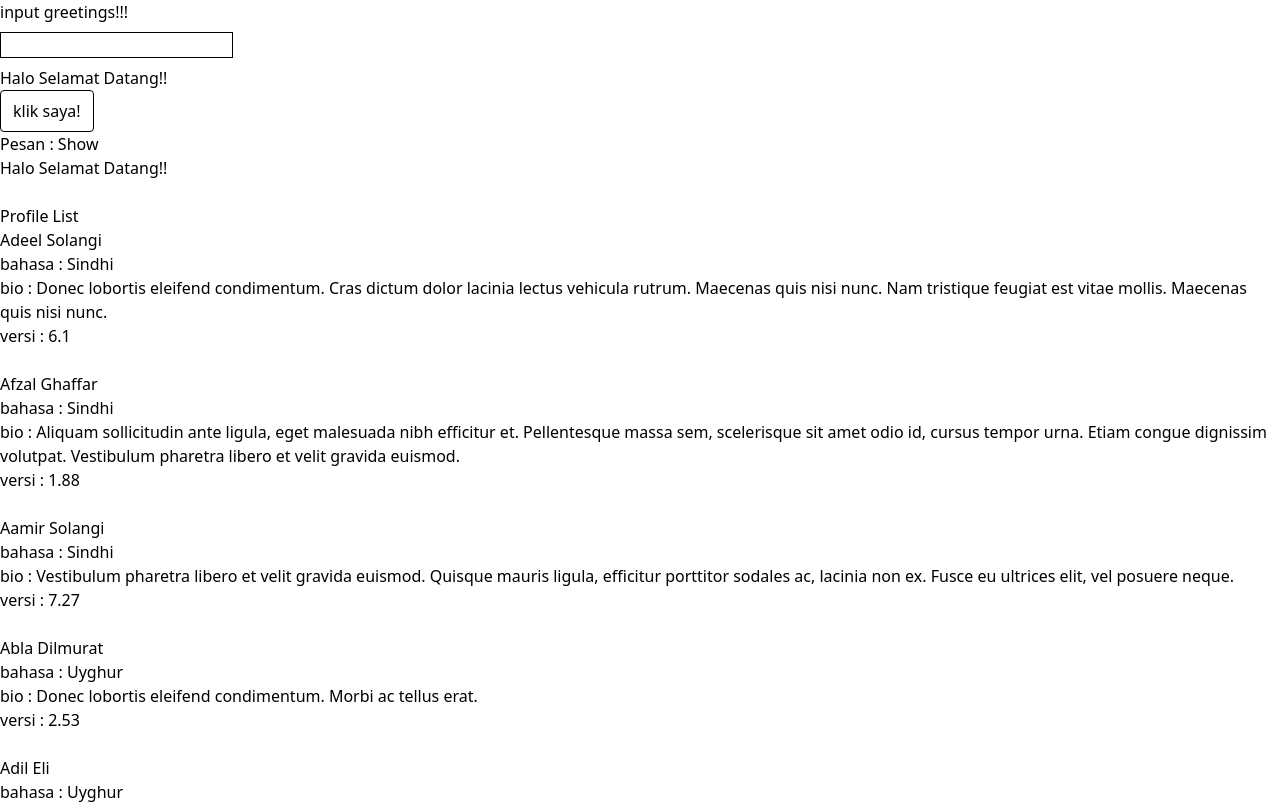
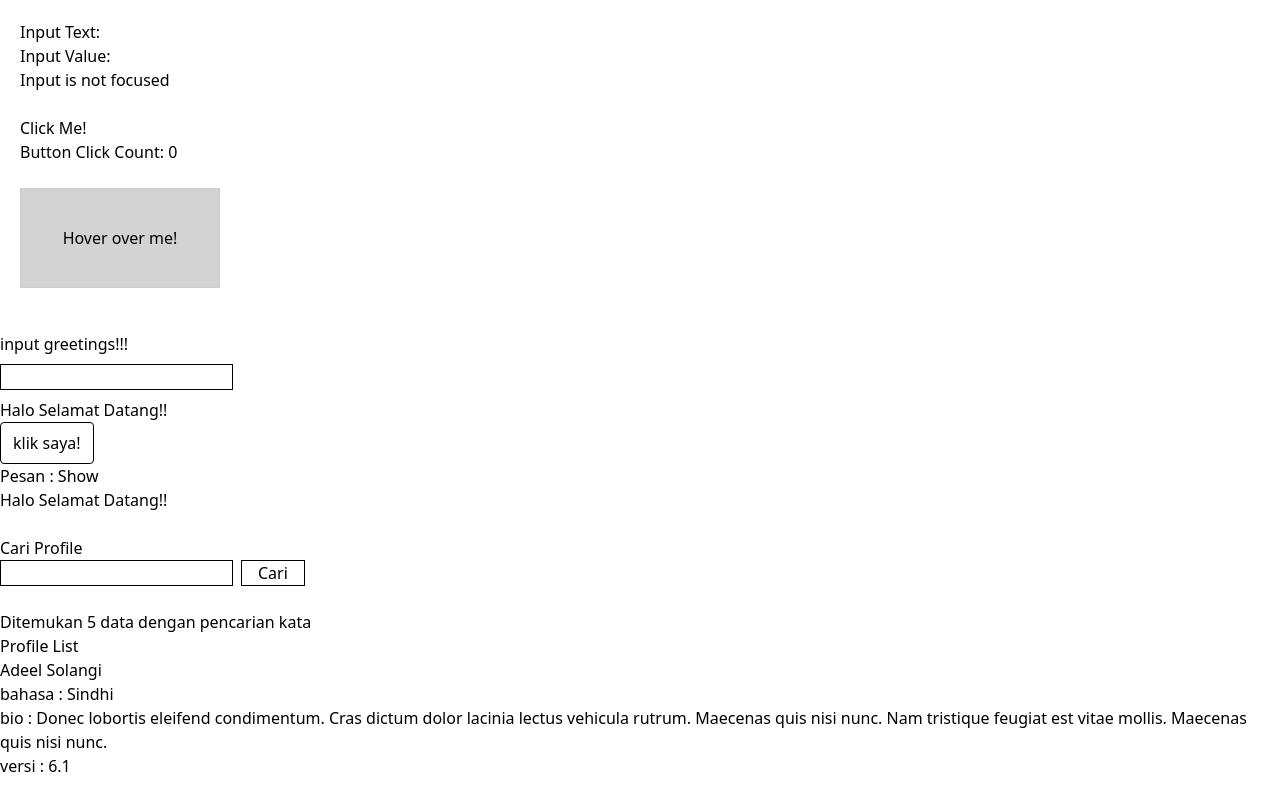
Before and after one commit to RahmatPrakoso276/react-todoapp, a React (Vite) app: page / in a window 1280 px wide. Shown: the top 804 px of the page. Built offline with nearby package versions, Linux system fonts and the light colour scheme.

Commit message:
first commit

```diff
--- /dev/null
+++ b/src/EventHandler.tsx
@@ -0,0 +1,74 @@
+import React, { useState } from "react";
+
+function EventHandler() {
+  const [inputValue, setInputValue] = useState<string>("");
+  const [isHovered, setIsHovered] = useState<boolean>(false);
+  const [isFocused, setIsFocused] = useState<boolean>(false);
+  const [count, setCount] = useState<number>(0);
+
+  // Handler untuk perubahan input
+  const handleInputChange = (e: React.ChangeEvent<HTMLInputElement>) => {
+    setInputValue(e.target.value);
+  };
+
+  // Handler untuk klik tombol
+  const handleButtonClick = () => {
+    setCount(count + 1);
+  };
+
+  // Handler untuk fokus dan blur pada input
+  const handleFocus = () => setIsFocused(true);
+  const handleBlur = () => setIsFocused(false);
+
+  // Handler untuk mouse enter dan leave pada div
+  const handleMouseEnter = () => setIsHovered(true);
+  const handleMouseLeave = () => setIsHovered(false);
+
+  return (
+    <div style={{ padding: "20px" }}>
+      {/* Input dengan onChange */}
+      <div>
+        <label>Input Text:</label>
+        <input
+          type="text"
+          value={inputValue}
+          onChange={handleInputChange}
+          onFocus={handleFocus}
+          onBlur={handleBlur}
+        />
+        <p>Input Value: {inputValue}</p>
+        <p>{isFocused ? "Input is focused" : "Input is not focused"}</p>
+      </div>
+
+      <br />
+
+      {/* Button dengan onClick */}
+      <div>
+        <button onClick={handleButtonClick}>Click Me!</button>
+        <p>Button Click Count: {count}</p>
+      </div>
+
+      <br />
+
+      {/* Div dengan onMouseEnter dan onMouseLeave */}
+      <div
+        style={{
+          width: "200px",
+          height: "100px",
+          backgroundColor: isHovered ? "lightblue" : "lightgray",
+          display: "flex",
+          alignItems: "center",
+          justifyContent: "center",
+          border: "1px solid #ccc",
+          cursor: "pointer",
+        }}
+        onMouseEnter={handleMouseEnter}
+        onMouseLeave={handleMouseLeave}
+      >
+        {isHovered ? "Mouse is over me!" : "Hover over me!"}
+      </div>
+    </div>
+  );
+}
+
+export default EventHandler;
--- a/src/Hooks1.tsx
+++ b/src/Hooks1.tsx
@@ -10,6 +10,7 @@ export default function Hooks1() {
   function handleChange(e: React.ChangeEvent<HTMLInputElement>) {
     setGreetings(e.target.value);
   }
+
   return (
     <div>
       <h1>input greetings!!!</h1>
--- /dev/null
+++ b/src/components/SearchProfile.tsx
@@ -0,0 +1,45 @@
+import { useState } from "react";
+
+interface Props {
+  onSearch: (value: string) => void;
+  filter: number;
+}
+
+export default function SearchProfile({ onSearch, filter }: Props) {
+  const [search, setSearch] = useState("");
+
+  const searchChange = (e: React.ChangeEvent<HTMLInputElement>) => {
+    setSearch(e.target.value);
+  };
+
+  const handleClick = () => {
+    console.log("clicked");
+    onSearch(search);
+  };
+
+  const handleKeyDown = (e: React.KeyboardEvent<HTMLInputElement>) => {
+    if (e.key === "Enter") {
+      onSearch(search);
+    }
+  };
+  return (
+    <>
+      <div>Cari Profile</div>
+      <div className="flex gap-2">
+        <input
+          type="text"
+          className="border border-black"
+          onChange={searchChange}
+          onKeyDown={handleKeyDown}
+        />
+        <button className="border border-black px-4" onClick={handleClick}>
+          Cari
+        </button>
+      </div>
+      <br />
+      <div>
+        Ditemukan {filter} data dengan pencarian kata {search}
+      </div>
+    </>
+  );
+}
--- a/src/main.tsx
+++ b/src/main.tsx
@@ -6,14 +6,18 @@ import Belajar from "./Belajar.tsx";
 import Props from "./Props.tsx";
 import Props2 from "./Props2.tsx";
 import Indexes from "./pages/index.tsx";
-import Profile from "./pages/profile.tsx";
+import Profile from "./pages/Profile.tsx";
 import Hooks1 from "./Hooks1.tsx";
+import EventHandler from "./EventHandler.tsx";
 // file entrypoint pertama kali diakses!
 
 createRoot(document.getElementById("root")!).render(
   <StrictMode>
+    <EventHandler />
+    <br />
     <Hooks1 />
     <br />
+
     <Profile />
     <br />
     <Belajar />
--- a/src/pages/Profile.tsx
+++ b/src/pages/Profile.tsx
@@ -1,12 +1,25 @@
 import datas from "../dummy2.json";
 import ProfileList from "../components/ProfileList";
-export default function profile() {
+import SearchProfile from "../components/SearchProfile";
+import { useState } from "react";
+export default function Profile() {
+  const [filteredDatas, setFilteredDatas] = useState(datas);
+
+  const searchChange = (value: string) => {
+    const result = datas.filter((item) =>
+      item.name.toLowerCase().includes(value.toLowerCase())
+    );
+    setFilteredDatas(result);
+    console.log(value);
+  };
+
   return (
     <div>
+      <SearchProfile onSearch={searchChange} filter={filteredDatas.length} />
       Profile List
       <br />
       <div>
-        {datas.map(({ name, language, id, bio, version }) => {
+        {filteredDatas.map(({ name, language, id, bio, version }) => {
           return (
             <div key={id}>
               <ProfileList
--- a/src/pages/index.tsx
+++ b/src/pages/index.tsx
@@ -18,7 +18,7 @@ export default function Index() {
           type="text"
           value={title}
           onChange={changeSearch}
-          placeholder="cari judul"
+          placeholder="Cari judul"
         />
         {title}
       </div>
```
